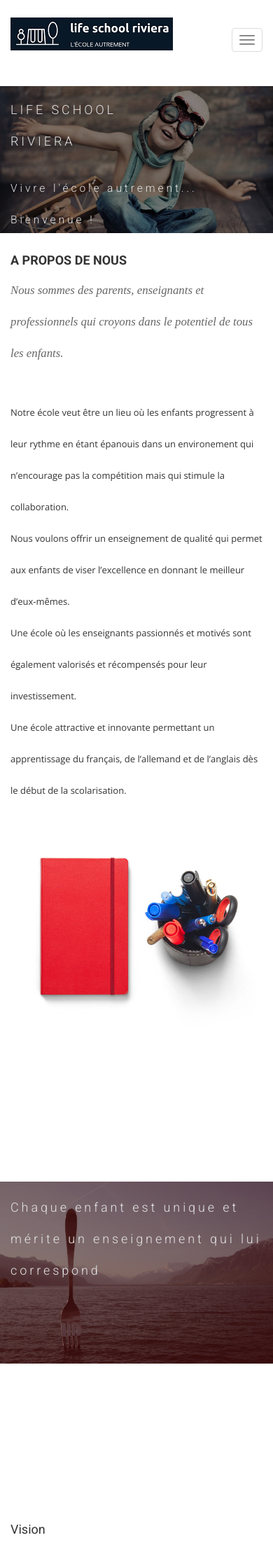
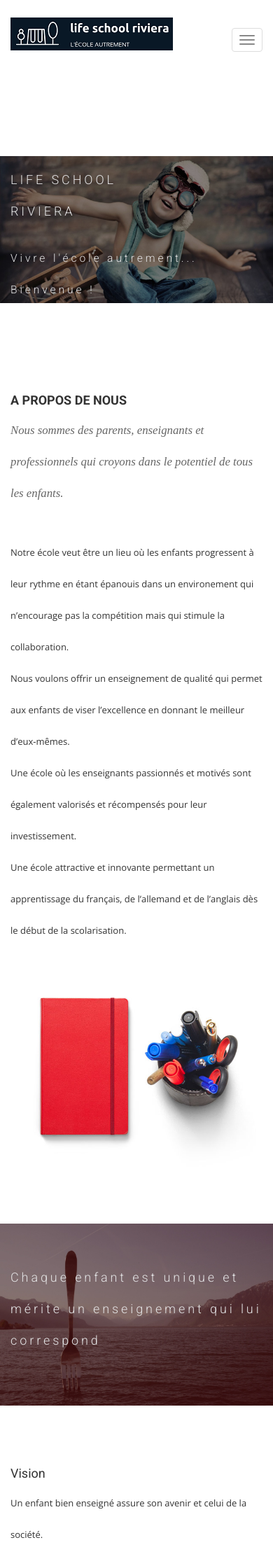
Before and after one commit to midjoule/lifeschool, a Jekyll site: the page built from index.html, in a window 390 px wide. Shown: the top 2220 px of the page at 70% size. Built offline with Jekyll 4.4.1, drawn with Linux system fonts in a browser that asks for light colours; nearby versions of some CDN libraries; some web fonts are replaced.

Commit message:
Update responsive.css

```diff
--- a/css/responsive.css
+++ b/css/responsive.css
@@ -386,7 +386,7 @@ px      68    160    252    */
 -----------------------------------------------*/
 
 /*---------------------------------------------
-					Titles start
+					Titles and homepage start
 -----------------------------------------------*/
 
 #feature .block h1, #slider .block h1, #philo .block h1 {
@@ -403,8 +403,12 @@ px      68    160    252    */
   position: relative;
   text-align: center;
 }
+
+#slider, #feature, #philo {
+  padding: 100px 0 100px 0;
+}
 /*---------------------------------------------
-					Titles close
+					Titles and homepage close
 -----------------------------------------------*/
 /*--
 	footer Start
```
